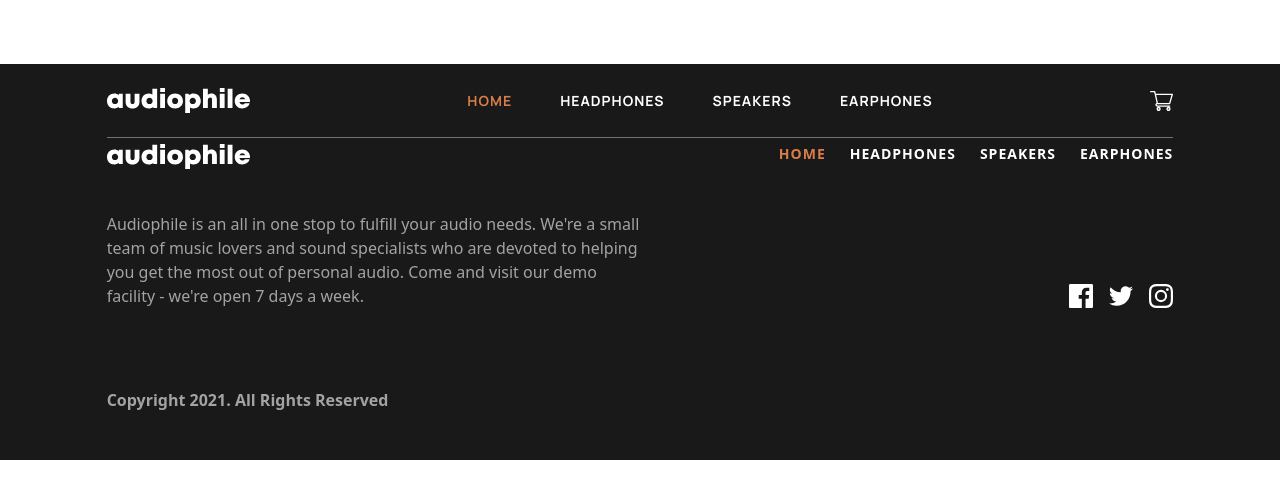
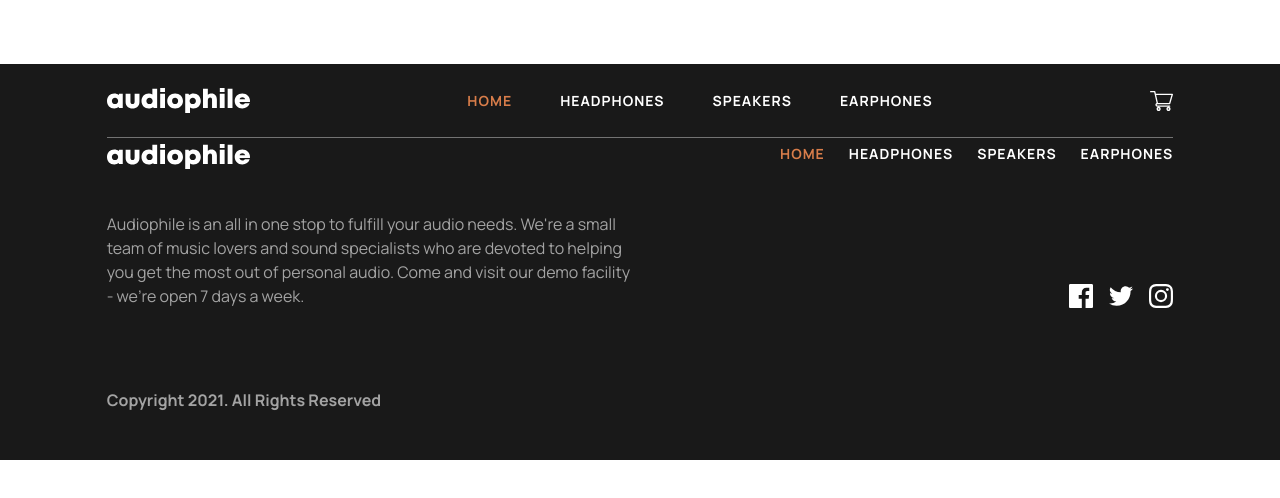
Before and after one commit to thomasthuynh/audiophile-ecommerce-website, a React (Vite) app: page /checkout in a window 1280 px wide. Shown: the top 498 px of the page. Built offline with nearby package versions, Linux system fonts and the light colour scheme.

Commit message:
Added max-width of 2560px to App. Updated index.css to apply default html font

```diff
--- a/src/App.tsx
+++ b/src/App.tsx
@@ -40,7 +40,7 @@ function App() {
   }, [pathname]);
 
   return (
-    <div>
+    <div className="max-w-[2560px] mx-auto">
       <Nav
         selectedPage={selectedPage}
         setSelectedPage={setSelectedPage}
--- a/src/components/Nav.tsx
+++ b/src/components/Nav.tsx
@@ -19,7 +19,7 @@ const Nav = ({ selectedPage, setSelectedPage, isScrolled }: Props) => {
   const [modalToggled, setModalToggled] = useState<boolean>(false);
 
   return (
-    <nav className="fixed z-20 w-full bg-black font-manrope text-white">
+    <nav className="fixed z-20 mx-auto w-full max-w-[2560px] bg-black text-white">
       <div
         className={`${
           !isScrolled ? "border-b border-neutral-500" : ""
--- a/src/index.css
+++ b/src/index.css
@@ -4,6 +4,10 @@
 @tailwind components;
 @tailwind utilities;
 
+html {
+  @apply font-manrope
+}
+
 h1, h2, h3, h4, h5, h6 {
   @apply font-manrope font-bold
 }
```
